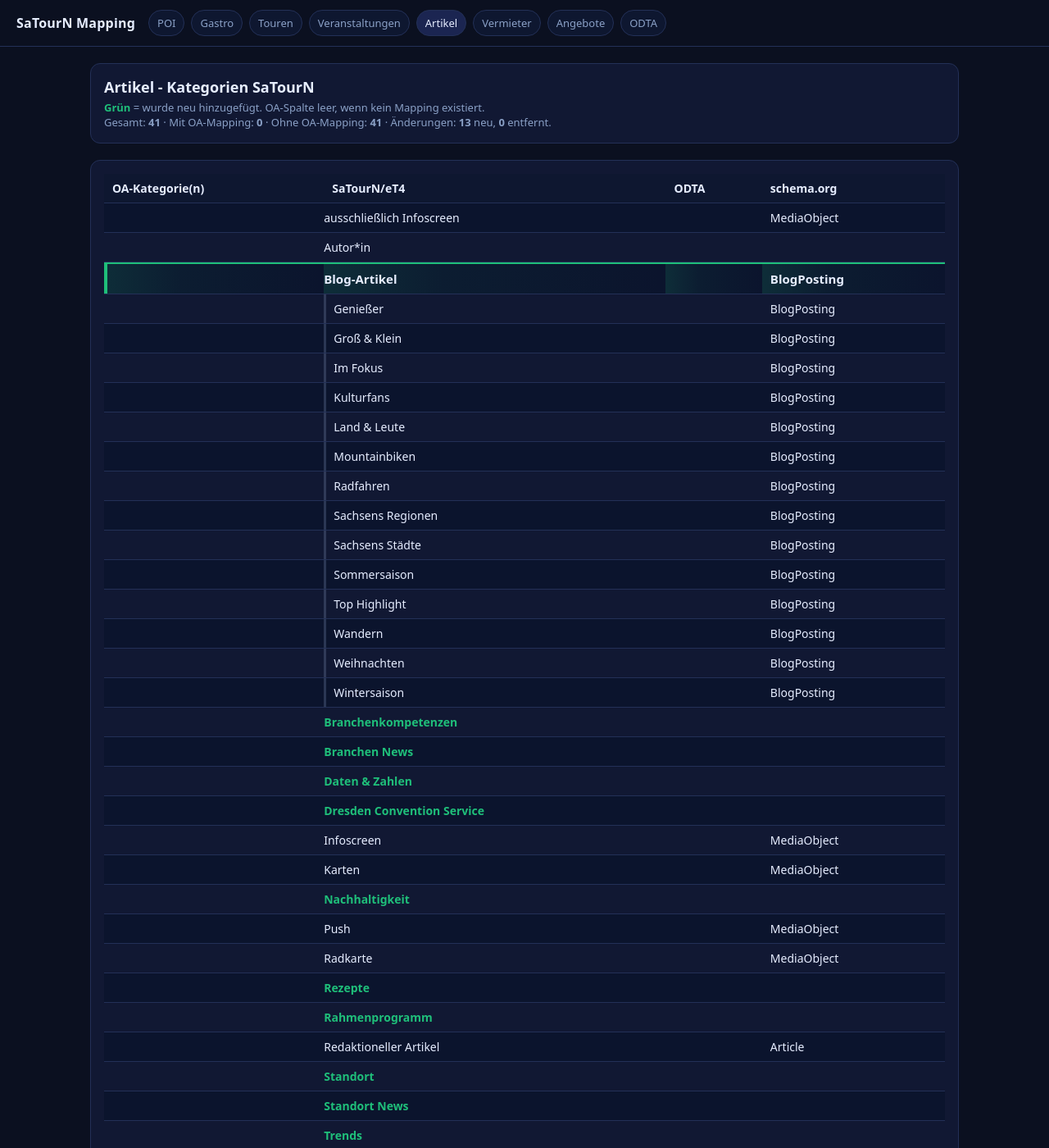
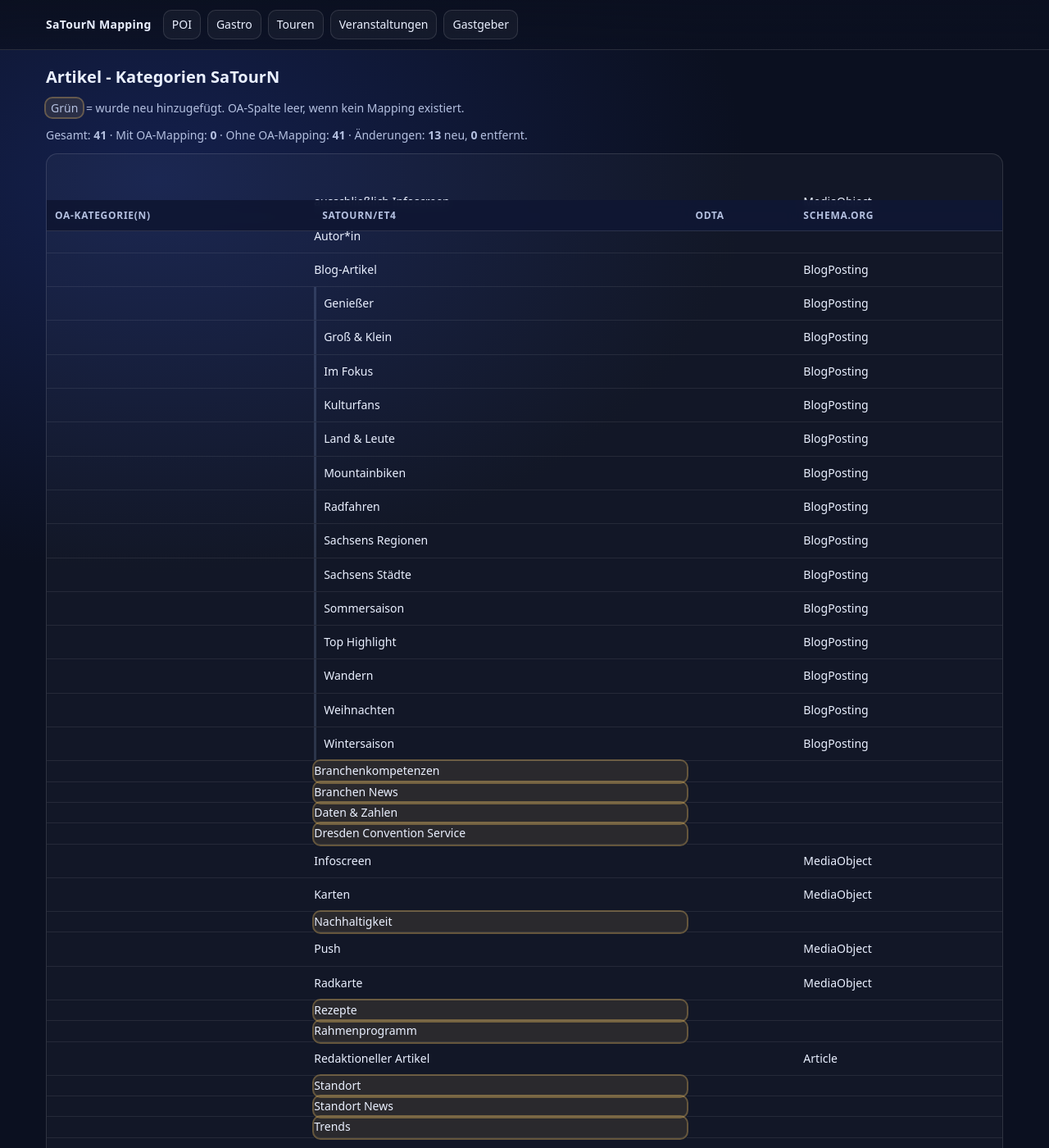
Before and after one commit to Tim-Meyer-TMGS/mapping_IT_1_25, a Jekyll site: the page built from artikel.html, in a window 1280 px wide and 1400 px high. Shown: the whole window at 82% size. Built offline with Jekyll 4.4.1, drawn with Linux system fonts in a browser that asks for light colours.

Commit message:
Update artikel.html

```diff
--- a/artikel.html
+++ b/artikel.html
@@ -1,61 +1,10 @@
-<!DOCTYPE html>
-<html lang="de"><head><style>
-:root { --bg:#0b1020; --panel:#111833; --line:#233057; --text:#e6edff; --muted:#8aa0c6; --head:#0e1730; --ok:#1fbf7a; --bad:#ff6b6b; --accent:#1fbf7a; }
-* { box-sizing:border-box; }
-body { margin:0; font-family: system-ui,-apple-system,Segoe UI,Roboto,Ubuntu,Cantarell,Noto Sans,Helvetica,Arial,sans-serif; background:var(--bg); color:var(--text); }
-header { padding:12px 20px; border-bottom:1px solid var(--line); display:flex; align-items:center; gap:16px; }
-.brand { font-weight:600; letter-spacing:.2px; }
-nav { display:flex; gap:8px; flex-wrap:wrap; }
-nav a { text-decoration:none; color:var(--muted); padding:6px 10px; border:1px solid var(--line); border-radius:999px; font-size:13px; background:#0e1730; }
-nav a.active { color:var(--text); background:#1b2551; }
-main { max-width:1100px; margin:0 auto; padding:20px; }
-section { background:var(--panel); border:1px solid var(--line); border-radius:12px; padding:16px; margin-bottom:20px; }
-h1 { font-size:18px; margin:0 0 4px; }
-h2 { font-size:16px; margin:0 0 12px; }
-.sub { font-size:13px; color:var(--muted); margin:0; }
-table { width:100%; border-collapse:separate; border-spacing:0; }
-th, td { padding:8px 10px; border-bottom:1px solid var(--line); font-size:14px; vertical-align:top; }
-th { text-align:left; background:#0e1730; position:sticky; top:0; z-index:2; }
-tbody tr:nth-child(odd) { background:#0b142d; }
-.new { color:var(--ok); font-weight:600; }
-.removed { color:var(--bad); font-weight:600; text-decoration:line-through; }
-code { background:#0e1730; padding:2px 6px; border-radius:6px; border:1px solid var(--line); }
+---
+layout: default
+title: "Artikel"
+nav: "artikel"
+---
 
-/* Clearer separation for top-level categories */
-tr.topcat td {
-  background: linear-gradient(90deg, rgba(31,191,122,0.15), rgba(31,191,122,0.05) 35%, transparent);
-  font-weight:700;
-  font-size:15px;
-  border-top:2px solid var(--accent);
-  position:relative;
-}
-tr.topcat td:first-child::before {
-  content:"";
-  position:absolute;
-  left:0; top:0; bottom:0;
-  width:4px;
-  background:var(--accent);
-}
-
-/* subtle left guides for sublevels */
-tr.depth-1 td:nth-child(2) { box-shadow: inset 3px 0 0 rgba(138,160,198,.25); }
-tr.depth-2 td:nth-child(2) { box-shadow: inset 6px 0 0 rgba(138,160,198,.18); }
-tr.depth-3 td:nth-child(2) { box-shadow: inset 9px 0 0 rgba(138,160,198,.12); }
-  </style></head><body><header>
-<div class="brand">SaTourN Mapping</div>
-<nav aria-label="Hauptmenü">
-<a href="index.html">POI</a>
-<a href="gastro.html">Gastro</a>
-<a href="tour.html">Touren</a>
-<a href="events.html">Veranstaltungen</a>
-<a aria-current="page" class="active" href="artikel.html">Artikel</a>
-<a href="vermieter.html">Vermieter</a>
-<a href="package.html">Angebote</a>
-<a href="odta.html">ODTA</a>
-</nav>
-
-</header><main>
-      <section>
+<section>
       <h1>Artikel - Kategorien SaTourN</h1>
       <p class="sub"><span class="new">Grün</span> = wurde neu hinzugefügt. OA-Spalte leer, wenn kein Mapping existiert.</p>
       <p class="sub">Gesamt: <strong>41</strong> · Mit OA-Mapping: <strong>0</strong> · Ohne OA-Mapping: <strong>41</strong> · Änderungen: <strong>13</strong> neu, <strong>0</strong> entfernt.</p>
@@ -102,4 +51,4 @@
 <tr class="depth-0"><td></td><td style="padding-left:0px">Willkommensseite</td><td></td><td>MediaObject</td></tr>
 <tr class="depth-0"><td></td><td class="new" style="padding-left:0px">Wissenschaft &amp; Wirtschaft</td><td></td><td></td></tr>
 <tr class="depth-0"><td></td><td class="new" style="padding-left:0px">Wissenswertes</td><td></td><td></td></tr>
-<tr class="depth-0"><td></td><td style="padding-left:0px">360° Panorama</td><td></td><td>MediaObject</td></tr></tbody></table></section><section id="sec-changes-artikel"><h2>Änderungen · Artikel</h2><table><thead><tr><th>Kategorie</th><th>Status</th></tr></thead><tbody><tr><td class="new">Branchen News</td><td class="new">Hinzugefügt</td></tr><tr><td class="new">Branchenkompetenzen</td><td class="new">Hinzugefügt</td></tr><tr><td class="new">Daten &amp; Zahlen</td><td class="new">Hinzugefügt</td></tr><tr><td class="new">Dresden Convention Service</td><td class="new">Hinzugefügt</td></tr><tr><td class="new">Nachhaltigkeit</td><td class="new">Hinzugefügt</td></tr><tr><td class="new">Rahmenprogramm</td><td class="new">Hinzugefügt</td></tr><tr><td class="new">Rezepte</td><td class="new">Hinzugefügt</td></tr><tr><td class="new">Standort</td><td class="new">Hinzugefügt</td></tr><tr><td class="new">Standort News</td><td class="new">Hinzugefügt</td></tr><tr><td class="new">Trends</td><td class="new">Hinzugefügt</td></tr><tr><td class="new">Veranstaltung News</td><td class="new">Hinzugefügt</td></tr><tr><td class="new">Wissenschaft &amp; Wirtschaft</td><td class="new">Hinzugefügt</td></tr><tr><td class="new">Wissenswertes</td><td class="new">Hinzugefügt</td></tr></tbody></table></section></main></body></html>
+<tr class="depth-0"><td></td><td style="padding-left:0px">360° Panorama</td><td></td><td>MediaObject</td></tr></tbody></table></section><section id="sec-changes-artikel"><h2>Änderungen · Artikel</h2><table><thead><tr><th>Kategorie</th><th>Status</th></tr></thead><tbody><tr><td class="new">Branchen News</td><td class="new">Hinzugefügt</td></tr><tr><td class="new">Branchenkompetenzen</td><td class="new">Hinzugefügt</td></tr><tr><td class="new">Daten &amp; Zahlen</td><td class="new">Hinzugefügt</td></tr><tr><td class="new">Dresden Convention Service</td><td class="new">Hinzugefügt</td></tr><tr><td class="new">Nachhaltigkeit</td><td class="new">Hinzugefügt</td></tr><tr><td class="new">Rahmenprogramm</td><td class="new">Hinzugefügt</td></tr><tr><td class="new">Rezepte</td><td class="new">Hinzugefügt</td></tr><tr><td class="new">Standort</td><td class="new">Hinzugefügt</td></tr><tr><td class="new">Standort News</td><td class="new">Hinzugefügt</td></tr><tr><td class="new">Trends</td><td class="new">Hinzugefügt</td></tr><tr><td class="new">Veranstaltung News</td><td class="new">Hinzugefügt</td></tr><tr><td class="new">Wissenschaft &amp; Wirtschaft</td><td class="new">Hinzugefügt</td></tr><tr><td class="new">Wissenswertes</td><td class="new">Hinzugefügt</td></tr></tbody></table></section>
```
